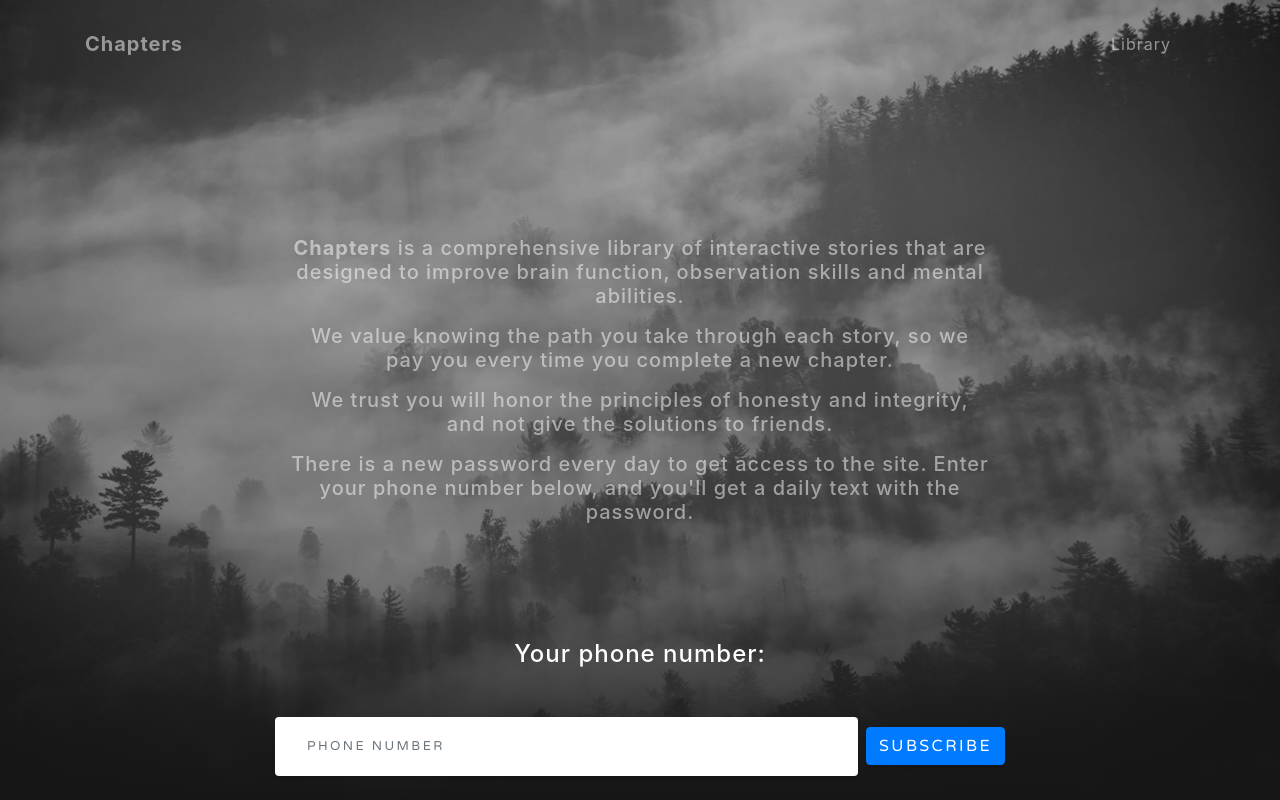
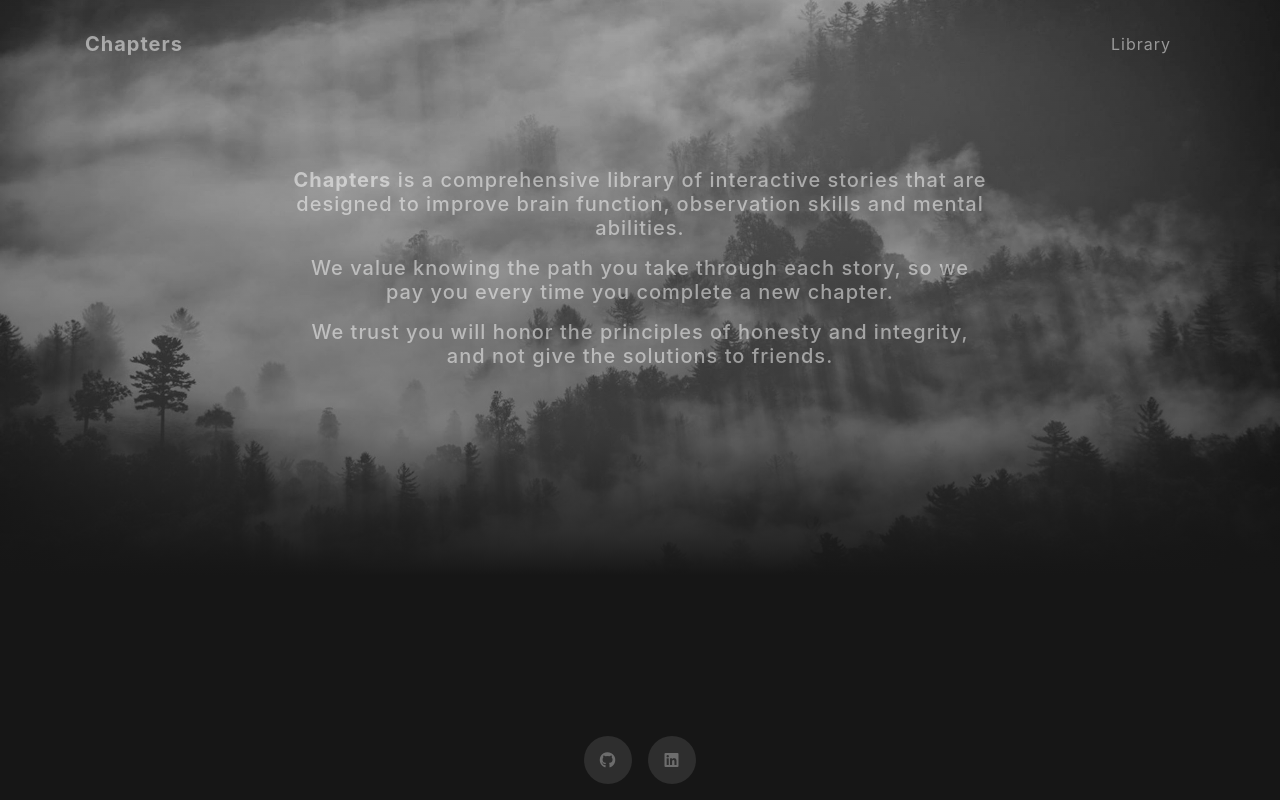
Before and after one commit to jdshaeffer/chapters, a website with bundled scripts: page about.html in a window 1280 px wide. Shown: the top 800 px of the page. Built offline with nearby package versions, Linux system fonts and the light colour scheme.

Commit message:
small edits

```diff
--- a/about.html
+++ b/about.html
@@ -53,16 +53,9 @@
           <h5 class="text-white-50 mx-auto mt-2 mb-5"><p><b>Chapters</b> is a comprehensive library of interactive stories that are designed to improve brain function, observation skills and mental abilities.</p>
             <p>We value knowing the path you take through each story, so we pay you every time you complete a new chapter.</p>
             <p>We trust you will honor the principles of honesty and integrity, and not give the solutions to friends.</p>
-            <p>There is a new password every day to get access to the site. Enter your phone number below, and you'll get a daily text with the password.</p>
           </h5>
         </div>
       </div>
-            <h4 class="text-white mb-5">Your phone number:</h4>
-
-            <form class="form-inline d-flex">
-              <input type="email" class="form-control flex-fill mr-0 mr-sm-2 mb-3 mb-sm-0" id="inputEmail" placeholder="phone number">
-              <button type="submit" class="btn btn-primary mx-auto">Subscribe</button>
-            </form>
 
           </div>
         </div>
```
Also changed, not shown: index.html (+0 -1 lines), games/dudeinmaze.html (line endings or trailing spaces).
